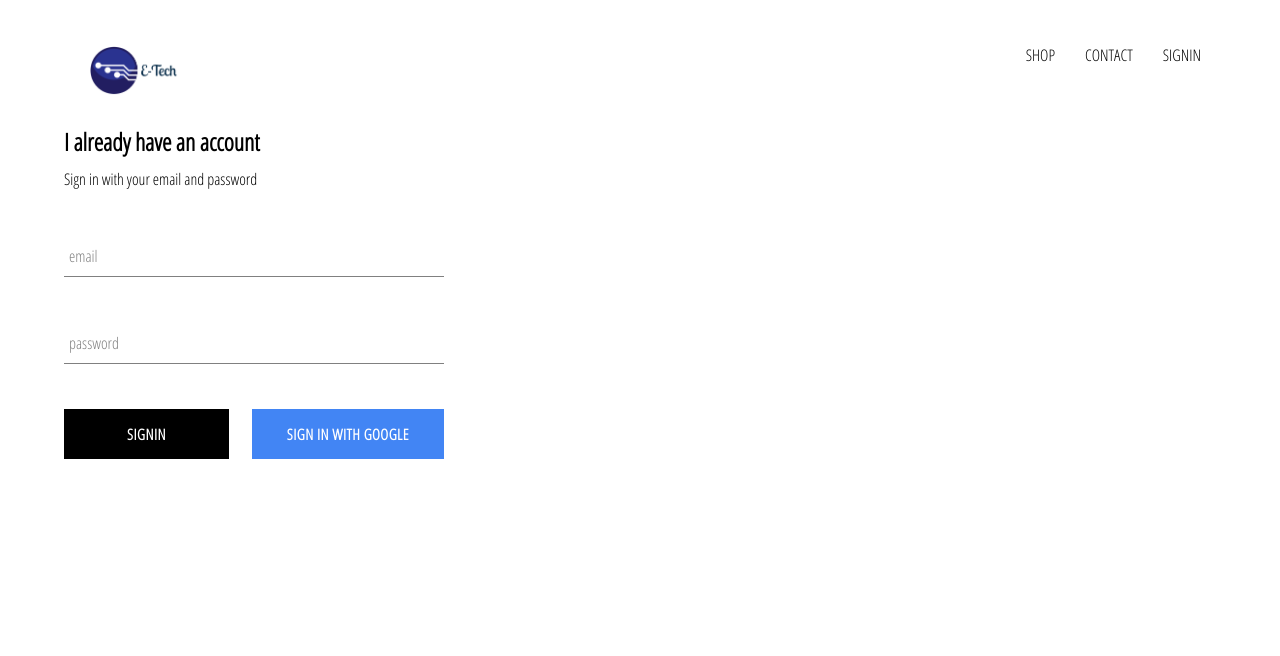
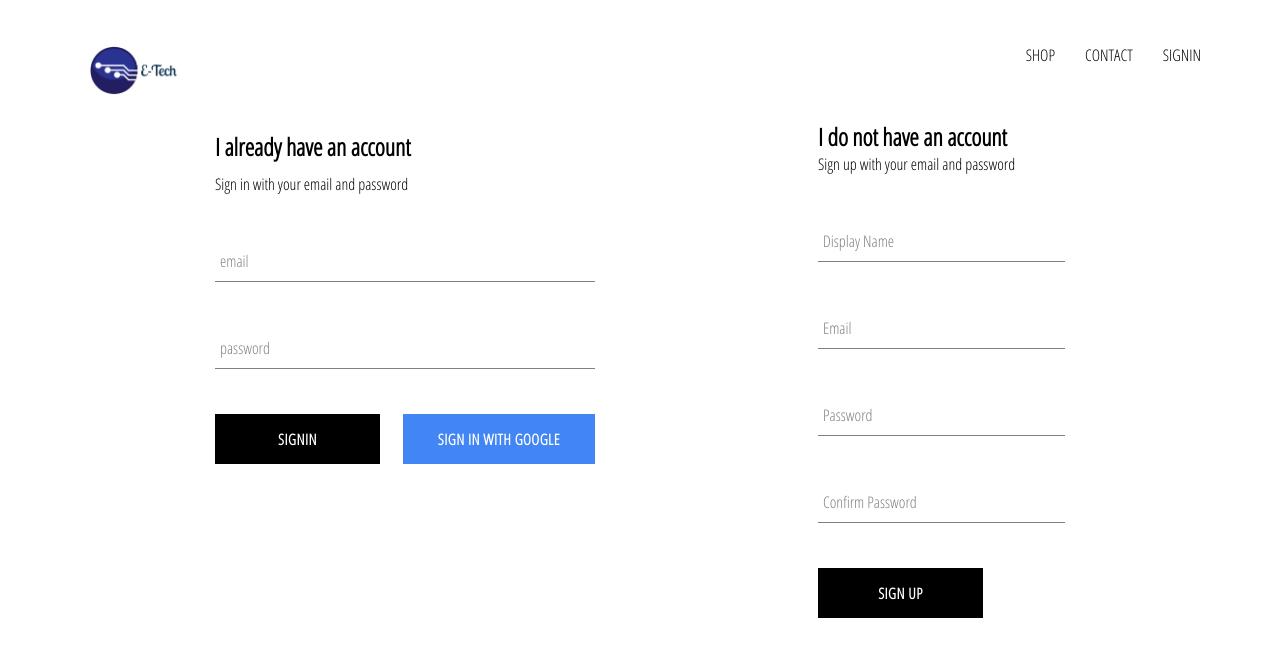
Before and after one commit to ngodi/e-tech-shop, a React (Create React App) app: page /signin in a window 1280 px wide. Shown: the top 656 px of the page. Built offline with nearby package versions, Linux system fonts and the light colour scheme; no server answers.

Commit message:
implemented signup functionality with firebase

```diff
--- a/src/components/SignUp/SignUp.js
+++ b/src/components/SignUp/SignUp.js
@@ -4,3 +4,96 @@
 import CustomButton from '../CustomButton/CustomButton';
 
 import { auth, createUserProfileDocument } from '../../firebase/firebase';
+
+class SignUp extends React.Component {
+    constructor(props){
+        super(props);
+
+        this.state = {
+            displayName: "",
+            email: "",
+            password: "",
+            confirmPassword: ""
+        }
+    }
+
+    handleSubmit = async event => {
+        event.preventDefault();
+        const { displayName, email, password, confirmPassword } = this.state;
+        if(password != confirmPassword){
+            alert("passwords don't match");
+            return;
+        }
+
+        try{
+          const {user} = await auth.createUserWithEmailAndPassword(email, password);
+
+          createUserProfileDocument(user, {displayName});
+
+          this.setState({
+            displayName: "",
+            email: "",
+            password: "",
+            confirmPassword: ""
+          });
+        }catch(error){
+          console.error(error);
+        }
+    }
+
+    handleChange = event => {
+        const {name, value} = event.target;
+
+        this.setState({
+            [name]: value
+        });
+    }
+
+    render(){
+        const { displayName, email, password, confirmPassword } = this.state;
+        return(
+            <div className="sign-up">
+                <h2 className="title">I do not have an account</h2>
+                <span>Sign up with your email and password</span>
+                <form className="sign-up-form" onSubmit={this.handleSubmit}>
+                 <FormInput
+                     type="text"
+                     name="displayName"
+                     value={displayName}
+                     onChange={this.handleChange}
+                     label="Display Name"
+                     required
+                    />
+                 <FormInput
+                     type="email"
+                     name="email"
+                     value={email}
+                     onChange={this.handleChange}
+                     label="Email"
+                     required
+                    />
+                 <FormInput
+                     type="password"
+                     name="password"
+                     value={password}
+                     onChange={this.handleChange}
+                     label="Password"
+                     required
+                    />
+                 <FormInput
+                     type="password"
+                     name="confirmPassword"
+                     value={confirmPassword}
+                     onChange={this.handleChange}
+                     label="Confirm Password"
+                     required
+                    />
+
+                    <CustomButton type="submit">SIGN UP</CustomButton>
+                </form>
+            </div>
+        )
+    }
+}
+
+export default SignUp;
--- a/src/components/SignUp/SignUp.scss
+++ b/src/components/SignUp/SignUp.scss
@@ -0,0 +1,9 @@
+.sign-up {
+    display: flex;
+    flex-direction: column;
+    width: 380px;
+
+    .title {
+      margin: 10px 0;
+    }
+  }
--- a/src/pages/SignInAndSignUpPage/SignInAndSignUpPage.js
+++ b/src/pages/SignInAndSignUpPage/SignInAndSignUpPage.js
@@ -3,11 +3,13 @@
 import './SignInAndSignUpPage.scss';
 
 import SignIn from '../../components/SignIn/SignIn';
+import SignUp from '../../components/SignUp/SignUp';
 
 const SignInAndSignUpPage = () => {
     return(
-        <div className="sign-in-and-signup.scss">
+        <div className="sign-in-and-sign-up">
             <SignIn />
+            <SignUp />
         </div>
     )
 }
--- a/src/pages/SignInAndSignUpPage/SignInAndSignUpPage.scss
+++ b/src/pages/SignInAndSignUpPage/SignInAndSignUpPage.scss
@@ -0,0 +1,6 @@
+.sign-in-and-sign-up{
+    width: 850px;
+    display: flex;
+    justify-content: space-between;
+    margin: 30px auto;
+}
```
